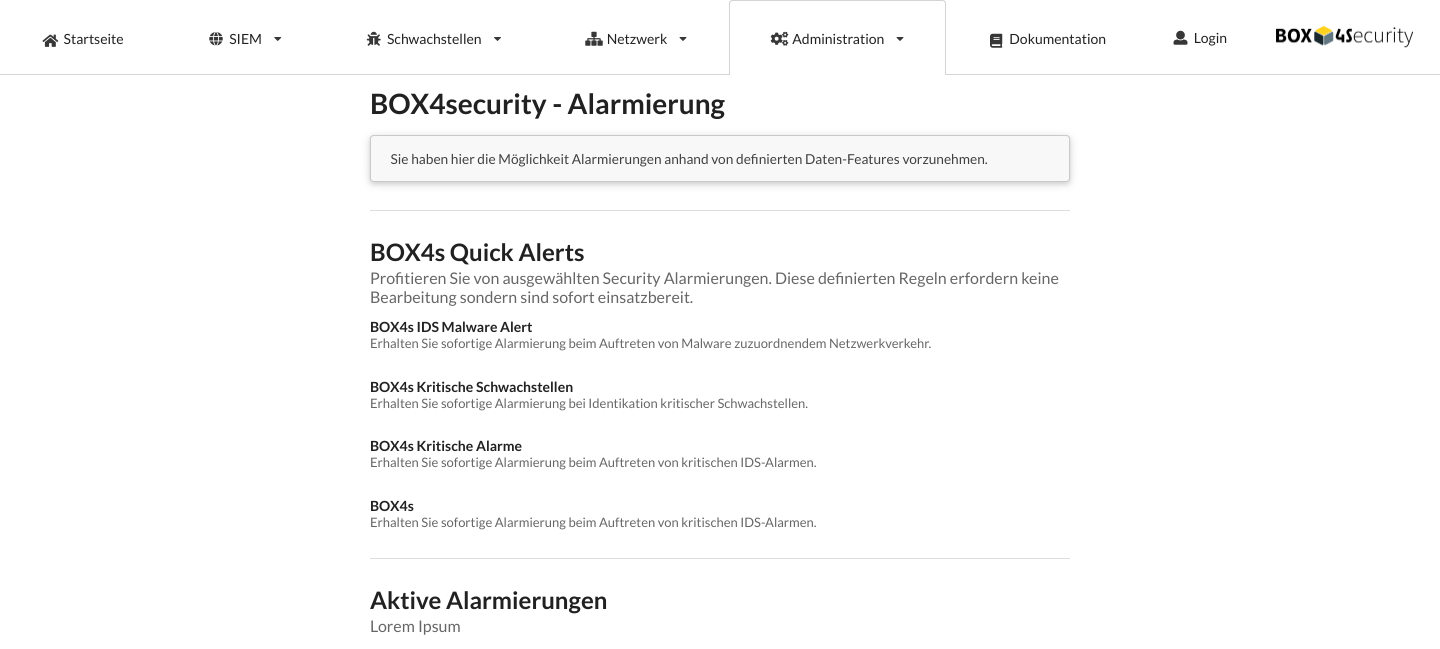
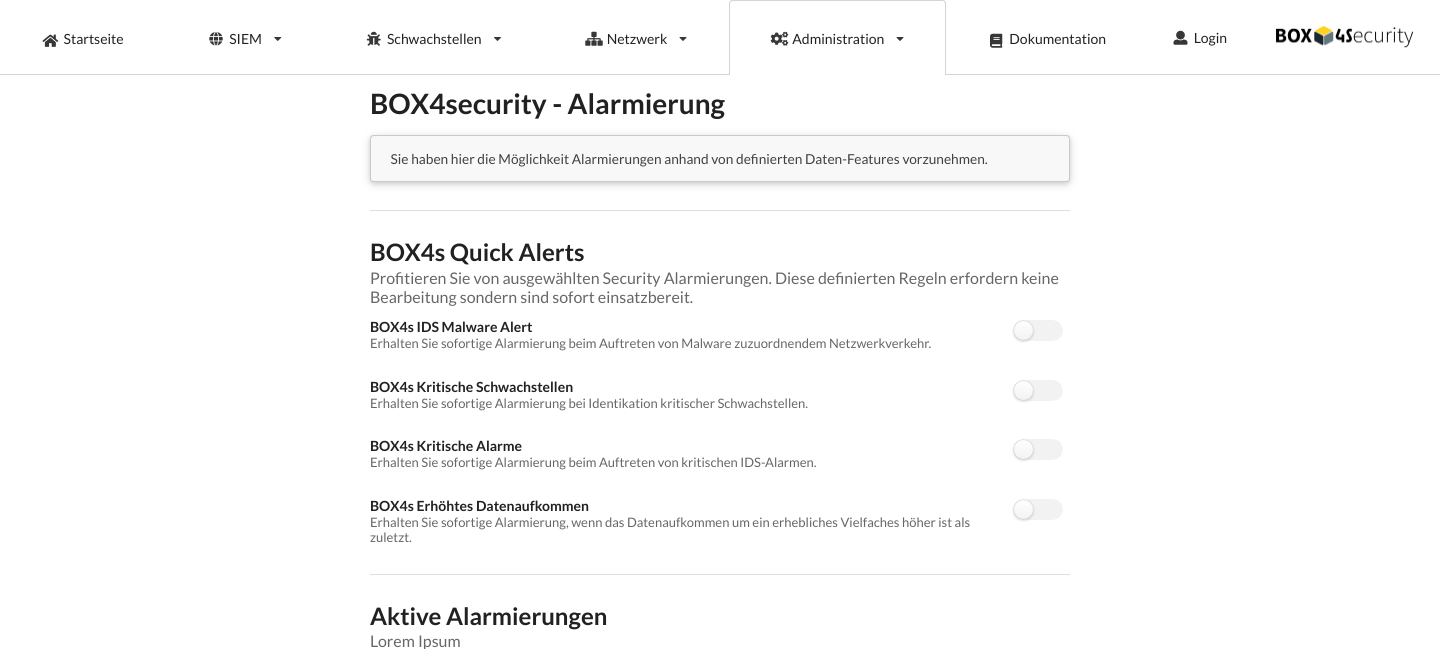
Before and after one commit to 4sConsult/box4security, a Flask app: template docker/web/source/templates/alert.html in a window 1440 px wide. Shown: the top 649 px of the page. Run offline with Flask 2, Linux system fonts and the light colour scheme; the template is opened without the code that fills it, so the values that code supplies are empty.

Commit message:
Add BOX4s Quick Alert for Data usage

```diff
--- a/docker/web/source/templates/alert.html
+++ b/docker/web/source/templates/alert.html
@@ -36,7 +36,7 @@
           </div>
         </div>
         <div class="fourteen wide column">
-          <h5 class="ui header">BOX4s <div class="sub header">Erhalten Sie sofortige Alarmierung beim Auftreten von kritischen IDS-Alarmen.</div></h5>
+          <h5 class="ui header">BOX4s Erhöhtes Datenaufkommen<div class="sub header">Erhalten Sie sofortige Alarmierung, wenn das Datenaufkommen um ein erhebliches Vielfaches höher ist als zuletzt.</div></h5>
         </div>
         <div class="two wide center aligned column">
           <div class="ui fitted toggle checkbox">
@@ -146,6 +146,7 @@
   </script>
   <script type="text/javascript">
   $('div.item.active').removeClass('active');
+  $('.ui.checkbox').checkbox();
   $('#administration').addClass('active');
   $('.dropdown')
     .dropdown()
```
